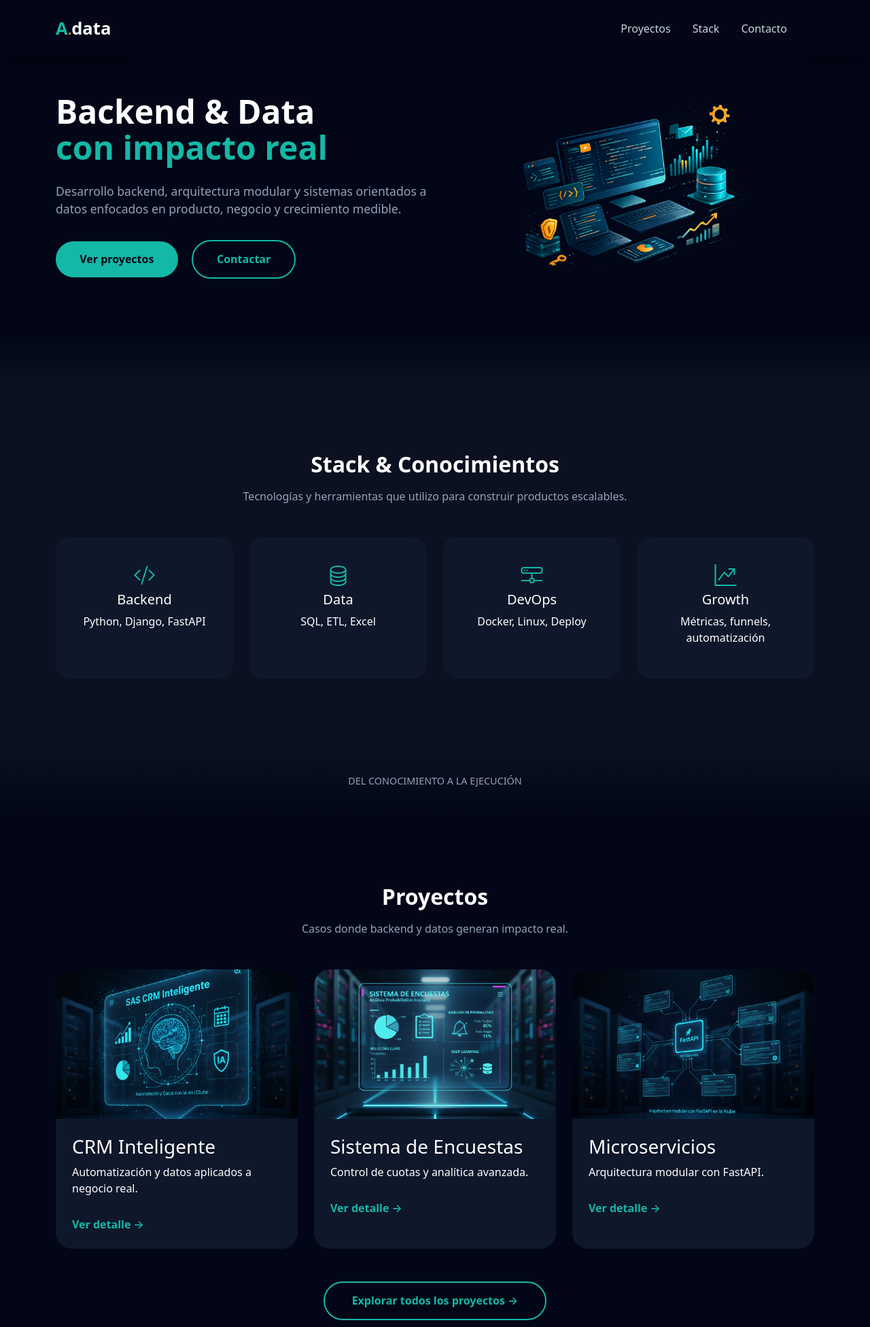
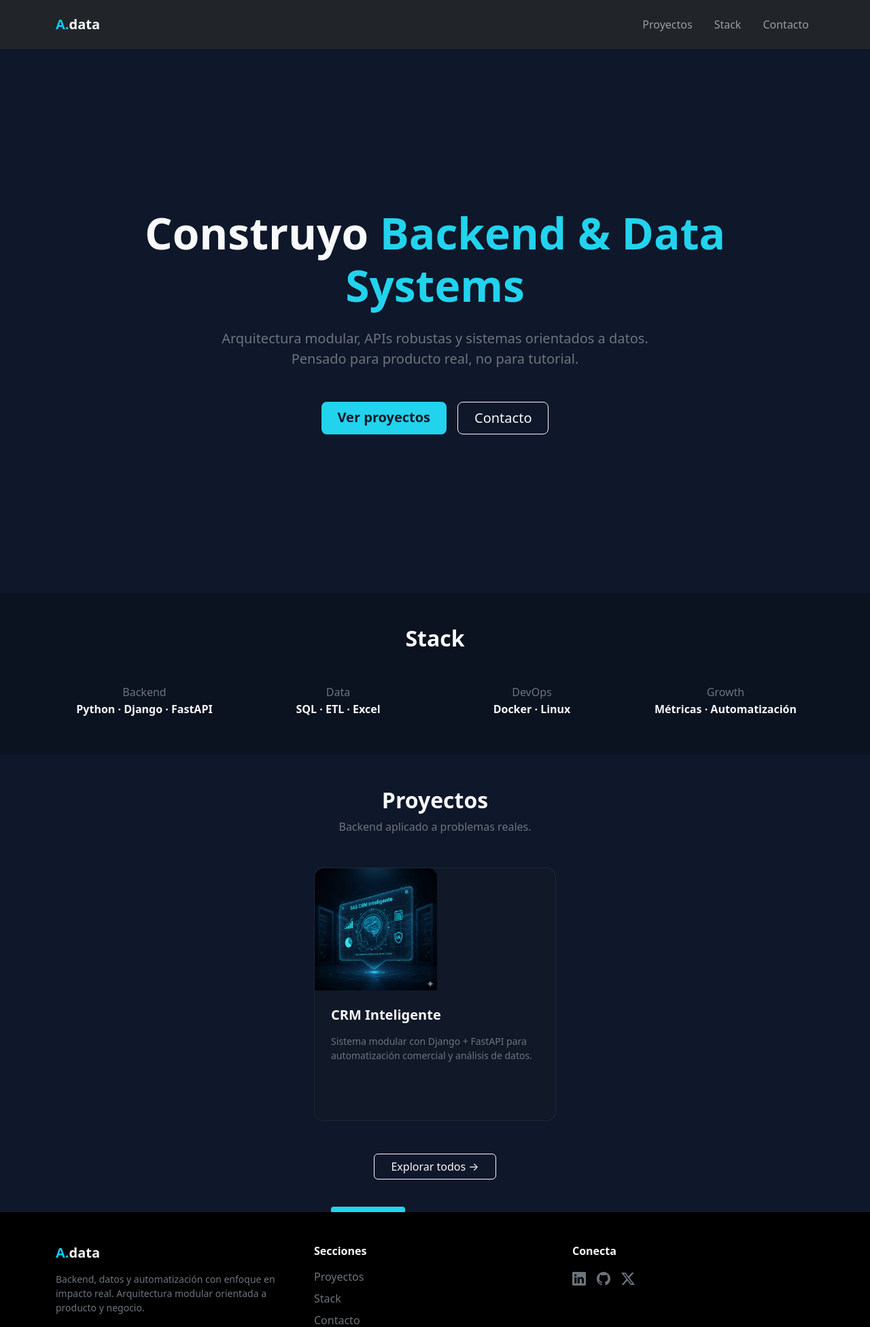
Before and after one commit to AndresAData/my_web, a Django app: page / in a window 1280 px wide. Shown: the top 1952 px of the page at 68% size. Run offline with Django 5.2, Linux system fonts and the light colour scheme.

Commit message:
gipiti se trago el portafolios

```diff
--- a/my_apps/portafolios/templates/portafolios/home.html
+++ b/my_apps/portafolios/templates/portafolios/home.html
@@ -3,169 +3,156 @@
 
 {% block content %}
 
+<style>
+body {
+    background-color: #0f172a;
+}
+
+.section-dark {
+    background-color: #0f172a;
+}
+
+.section-darker {
+    background-color: #0b1220;
+}
+
+.hero-title span {
+    color: #22d3ee;
+}
+
+.btn-accent {
+    background-color: #22d3ee;
+    border: none;
+    color: #0f172a;
+    font-weight: 600;
+}
+
+.btn-accent:hover {
+    background-color: #06b6d4;
+    color: #0f172a;
+}
+
+.project-card {
+    background-color: #111827;
+    border: 1px solid rgba(255,255,255,0.06);
+    border-radius: 14px;
+    transition: all 0.25s ease;
+}
+
+.project-card:hover {
+    transform: translateY(-6px);
+    border-color: #22d3ee;
+}
+
+.project-card img {
+    border-top-left-radius: 14px;
+    border-top-right-radius: 14px;
+    height: 180px;
+    object-fit: cover;
+}
+</style>
+
 <!-- HERO -->
-<section class="hero-section">
-  <div class="container">
-    <div class="row align-items-center gy-5">
+<section class="section-dark min-vh-100 d-flex align-items-center">
+    <div class="container text-center">
 
-      <div class="col-lg-6">
-        <h1 class="hero-title">
-          Backend & Data<br>
-          <span>con impacto real</span>
+        <h1 class="display-3 fw-bold hero-title mb-4">
+            Construyo <span>Backend & Data Systems</span>
         </h1>
 
-        <p class="hero-text">
-          Desarrollo backend, arquitectura modular y sistemas orientados a datos
-          enfocados en producto, negocio y crecimiento medible.
+        <p class="lead text-secondary mx-auto mb-5" style="max-width: 700px;">
+            Arquitectura modular, APIs robustas y sistemas orientados a datos.
+            Pensado para producto real, no para tutorial.
         </p>
 
-        <div class="hero-buttons">
-          <a href="#projects" class="btn btn-hero-primary">
-            Ver proyectos
-          </a>
-          <a href="#contact" class="btn btn-hero-secondary">
-            Contactar
-          </a>
+        <div class="d-flex justify-content-center gap-3">
+            <a href="#projects" class="btn btn-accent btn-lg px-4">
+                Ver proyectos
+            </a>
+            <a href="#contact" class="btn btn-outline-light btn-lg px-4">
+                Contacto
+            </a>
         </div>
-      </div>
-
-      <div class="col-lg-6 text-center">
-        <img src="{% static 'img/hero.png' %}" alt="Backend & Data" class="hero-image">
-      </div>
 
     </div>
-  </div>
 </section>
 
+<!-- STACK -->
+<section class="section-darker py-5">
+    <div class="container text-center">
 
-<!-- STACK -->
-<section class="stack-section" id="stack">
-  <div class="container text-center">
-    <h2 class="section-title">Stack & Conocimientos</h2>
-    <p class="section-subtitle">
-      Tecnologías y herramientas que utilizo para construir productos escalables.
-    </p>
+        <h2 class="fw-bold mb-4">Stack</h2>
 
-    <div class="row g-4 justify-content-center">
+        <div class="row justify-content-center g-4 mt-3">
 
-      <div class="col-md-3">
-        <div class="stack-card">
-          <i class="bi bi-code-slash stack-icon"></i>
-          <h5>Backend</h5>
-          <p>Python, Django, FastAPI</p>
+            <div class="col-md-3 col-6">
+                <p class="text-secondary mb-1">Backend</p>
+                <h6 class="fw-semibold">Python · Django · FastAPI</h6>
+            </div>
+
+            <div class="col-md-3 col-6">
+                <p class="text-secondary mb-1">Data</p>
+                <h6 class="fw-semibold">SQL · ETL · Excel</h6>
+            </div>
+
+            <div class="col-md-3 col-6">
+                <p class="text-secondary mb-1">DevOps</p>
+                <h6 class="fw-semibold">Docker · Linux</h6>
+            </div>
+
+            <div class="col-md-3 col-6">
+                <p class="text-secondary mb-1">Growth</p>
+                <h6 class="fw-semibold">Métricas · Automatización</h6>
+            </div>
+
         </div>
-      </div>
-
-      <div class="col-md-3">
-        <div class="stack-card">
-          <i class="bi bi-database stack-icon"></i>
-          <h5>Data</h5>
-          <p>SQL, ETL, Excel</p>
-        </div>
-      </div>
-
-      <div class="col-md-3">
-        <div class="stack-card">
-          <i class="bi bi-hdd-network stack-icon"></i>
-          <h5>DevOps</h5>
-          <p>Docker, Linux, Deploy</p>
-        </div>
-      </div>
-
-      <div class="col-md-3">
-        <div class="stack-card">
-          <i class="bi bi-graph-up-arrow stack-icon"></i>
-          <h5>Growth</h5>
-          <p>Métricas, funnels, automatización</p>
-        </div>
-      </div>
 
     </div>
-  </div>
 </section>
 
+<!-- PROJECTS -->
+<section class="section-dark py-5" id="projects">
+    <div class="container">
 
-<!-- DIVIDER -->
-<section class="section-divider">
-  <div class="container text-center">
-    <span>Del conocimiento a la ejecución</span>
-  </div>
-</section>
+        <div class="text-center mb-5">
+            <h2 class="fw-bold">Proyectos</h2>
+            <p class="text-secondary">Backend aplicado a problemas reales.</p>
+        </div>
 
+        <div class="row justify-content-center g-4">
 
-<!-- PROYECTOS -->
-<section class="projects-section" id="projects">
-  <div class="container">
-    <h2 class="section-title text-center">Proyectos</h2>
-    <p class="section-subtitle text-center">
-      Casos donde backend y datos generan impacto real.
-    </p>
+            <div class="col-md-6 col-lg-4">
+                <div class="project-card h-100">
 
-    <div class="row g-4">
+                    <img src="{% static 'img/crm.png' %}">
 
-      <div class="col-md-4">
-        <div class="project-card">
-          <div class="project-image">
-            <img src="{% static 'img/crm.png' %}" alt="CRM Inteligente">
-          </div>
-          <div class="project-info">
-            <h3>CRM Inteligente</h3>
-            <p>Automatización y datos aplicados a negocio real.</p>
-            <a href="#" class="project-link">Ver detalle →</a>
-          </div>
+                    <div class="p-4 d-flex flex-column h-100">
+
+                        <h5 class="fw-semibold">CRM Inteligente</h5>
+
+                        <p class="text-secondary small flex-grow-1 mt-2">
+                            Sistema modular con Django + FastAPI para automatización
+                            comercial y análisis de datos.
+                        </p>
+
+                        <a href="#" class="btn btn-accent btn-sm mt-3 align-self-start">
+                            Ver detalle →
+                        </a>
+
+                    </div>
+
+                </div>
+            </div>
+
         </div>
-      </div>
 
-      <div class="col-md-4">
-        <div class="project-card">
-          <div class="project-image">
-            <img src="{% static 'img/encuestas.png' %}" alt="Sistema Encuestas">
-          </div>
-          <div class="project-info">
-            <h3>Sistema de Encuestas</h3>
-            <p>Control de cuotas y analítica avanzada.</p>
-            <a href="#" class="project-link">Ver detalle →</a>
-          </div>
+        <div class="text-center mt-5">
+            <a href="{% url 'portafolios:projects' %}" class="btn btn-outline-light px-4">
+                Explorar todos →
+            </a>
         </div>
-      </div>
-
-      <div class="col-md-4">
-        <div class="project-card">
-          <div class="project-image">
-            <img src="{% static 'img/servicios.png' %}" alt="Microservicios">
-          </div>
-          <div class="project-info">
-            <h3>Microservicios</h3>
-            <p>Arquitectura modular con FastAPI.</p>
-            <a href="#" class="project-link">Ver detalle →</a>
-          </div>
-        </div>
-      </div>
 
     </div>
-
-    <div class="projects-cta text-center">
-      <a href="#" class="btn btn-projects">
-        Explorar todos los proyectos →
-      </a>
-    </div>
-
-  </div>
-</section>
-
-
-<!-- CONTACT -->
-<section class="contact-section" id="contact">
-  <div class="container text-center">
-    <h2>¿Construimos algo sólido?</h2>
-    <p class="contact-lead">
-      Si tienes una idea, un producto o un problema de datos,
-      podemos diseñar una solución backend escalable.
-    </p>
-    <a href="mailto:contacto@andres.data" class="btn btn-contact">
-      Escríbeme
-    </a>
-  </div>
 </section>
 
 {% endblock %}
--- a/my_apps/portafolios/urls.py
+++ b/my_apps/portafolios/urls.py
@@ -1,9 +1,10 @@
 from django.urls import path
-from .views import HomeView
+from .views import HomeView, PortafolioView
 
 app_name = 'portafolios'
 
 
 urlpatterns = [
     path('', HomeView, name='home'),
+    path('portafolio/', PortafolioView, name='projects'),
 ]
--- a/my_apps/portafolios/views.py
+++ b/my_apps/portafolios/views.py
@@ -1,7 +1,26 @@
 from django.shortcuts import render
-
+from my_apps.portafolios.models import Project
 # Create your views here.
 
 
 def HomeView(request):
     return render(request, 'portafolios/home.html')
+
+
+def PortafolioView(request):
+
+    tag = request.GET.get("tag")
+
+    projects = (
+        Project.objects
+        .published()
+        .with_relations()
+        .ordered()
+    )
+
+    if tag:
+        projects = projects.with_tag(tag)
+
+    return render(request, 'portafolios/portafolio.html', {
+        'projects': projects
+    })
--- a/templates/base.html
+++ b/templates/base.html
@@ -12,99 +12,97 @@
             content="width=device-width, initial-scale=1, shrink-to-fit=no"
         />
 
-        <!-- Bootstrap CSS v5.2.1 -->
-        <link
-            href="https://cdn.jsdelivr.net/npm/bootstrap@5.3.2/dist/css/bootstrap.min.css"
-            rel="stylesheet"
-            integrity="sha384-T3c6CoIi6uLrA9TneNEoa7RxnatzjcDSCmG1MXxSR1GAsXEV/Dwwykc2MPK8M2HN"
-            crossorigin="anonymous"
-        />
+        <!-- BOOTSTRAP 5.3.2 CSS -->
+        <link href="https://cdn.jsdelivr.net/npm/bootstrap@5.3.2/dist/css/bootstrap.min.css"
+            rel="stylesheet">
 
         <link href="https://cdn.jsdelivr.net/npm/bootstrap-icons@1.11.3/font/bootstrap-icons.css" rel="stylesheet">
-        <!-- CSS Adata -->
-        <link rel="stylesheet" href="{% static 'css/navbar.css' %}">
-        <link rel="stylesheet" href="{% static 'css/landing.css' %}">
-        <link rel="stylesheet" href="{% static 'css/footer.css' %}">
 
         {% block styles %}{% endblock  %}
 
     </head>
 
-    <body>
+    <body class="d-flex flex-column min-vh-100 bg-dark text-light">
         <header>
             {% include "./includes/navbar.html" %}
         </header>
-        <main>
 
+        <main class="flex-fill">
             {% block content %}
-            {% endblock%}
+            {% endblock %}
+        </main>
 
-        </main>
-        <footer class="adata-footer">
+        <footer class="bg-black text-light pt-5 pb-4 mt-auto">
             <div class="container">
-                <div class="row align-items-center gy-4">
 
-                    <!-- Brand / Claim -->
-                    <div class="col-md-4 text-center text-md-start">
-                        <h5 class="footer-brand">Andres<span>.Data</span></h5>
-                        <p class="footer-text">
+                <div class="row gy-4">
+
+                <!-- BRAND -->
+                <div class="col-lg-4">
+                    <h5 class="fw-bold">
+                    <span class="text-info">A.</span>data
+                    </h5>
+                    <p class="text-secondary small mt-3">
                     Backend, datos y automatización con enfoque en impacto real.
+                    Arquitectura modular orientada a producto y negocio.
                     </p>
                 </div>
 
-                    <!-- Links -->
-                    <div class="col-md-4 text-center">
-                        <ul class="footer-links">
-                            <li><a href="#projects">Proyectos</a></li>
-                            <li><a href="#stack">Stack</a></li>
-                            <li><a href="#contact">Contacto</a></li>
+                <!-- LINKS -->
+                <div class="col-lg-4">
+                    <h6 class="fw-semibold mb-3">Secciones</h6>
+                    <ul class="list-unstyled">
+                    <li class="mb-2">
+                        <a href="/#projects" class="text-secondary text-decoration-none">
+                        Proyectos
+                        </a>
+                    </li>
+                    <li class="mb-2">
+                        <a href="/#stack" class="text-secondary text-decoration-none">
+                        Stack
+                        </a>
+                    </li>
+                    <li class="mb-2">
+                        <a href="/#contact" class="text-secondary text-decoration-none">
+                        Contacto
+                        </a>
+                    </li>
                     </ul>
                 </div>
 
-                    <!-- Social -->
-                    <div class="col-md-4 text-center text-md-end">
-                        <div class="footer-social">
-                            <a href="#" target="_blank" aria-label="LinkedIn">
+                <!-- SOCIAL -->
+                <div class="col-lg-4">
+                    <h6 class="fw-semibold mb-3">Conecta</h6>
+
+                    <div class="d-flex gap-3 fs-5">
+                    <a href="#" class="text-secondary">
                         <i class="bi bi-linkedin"></i>
                     </a>
-                            <a href="#" target="_blank" aria-label="GitHub">
+                    <a href="#" class="text-secondary">
                         <i class="bi bi-github"></i>
                     </a>
-                            <a href="#" target="_blank" aria-label="Twitter">
-                                <i class="bi bi-twitter"></i>
+                    <a href="#" class="text-secondary">
+                        <i class="bi bi-twitter-x"></i>
                     </a>
                     </div>
                 </div>
 
                 </div>
 
-                <div class="footer-bottom text-center mt-4">
-                    <small>
-                        © {{ now|date:"Y" }} Andres.Data — Built with Django & data mindset.
-                    </small>
+                <hr class="border-secondary my-4">
+
+                <!-- BOTTOM -->
+                <div class="text-center small text-secondary">
+                © {{ now|date:"Y" }} Andres.Data — Built with Django & Data mindset.
                 </div>
+
             </div>
         </footer>
         <!-- Bootstrap JavaScript Libraries -->
-        <script
-            src="https://cdn.jsdelivr.net/npm/@popperjs/core@2.11.8/dist/umd/popper.min.js"
-            integrity="sha384-I7E8VVD/ismYTF4hNIPjVp/Zjvgyol6VFvRkX/vR+Vc4jQkC+hVqc2pM8ODewa9r"
-            crossorigin="anonymous"
-        ></script>
-
-        <script
-            src="https://cdn.jsdelivr.net/npm/bootstrap@5.3.2/dist/js/bootstrap.min.js"
-            integrity="sha384-BBtl+eGJRgqQAUMxJ7pMwbEyER4l1g+O15P+16Ep7Q9Q+zqX6gSbd85u4mG4QzX+"
-            crossorigin="anonymous"
-        ></script>
+        <script src="https://cdn.jsdelivr.net/npm/bootstrap@5.3.2/dist/js/bootstrap.bundle.min.js"></script>
 
         {% block scripts %}
-            <script>
-                window.addEventListener("scroll", function () {
-                    const navbar = document.querySelector(".adata-navbar");
-                    navbar.classList.toggle("scrolled", window.scrollY > 30);
-                });
-            </script>
+
         {% endblock  %}
     </body>
 </html>
--- a/templates/includes/navbar.html
+++ b/templates/includes/navbar.html
@@ -1,34 +1,37 @@
-<nav class="navbar navbar-expand-lg adata-navbar fixed-top">
+<nav class="navbar navbar-expand-lg navbar-dark bg-dark sticky-top py-3">
   <div class="container">
 
-        <!-- LOGO -->
-        <a class="navbar-brand adata-logo me-4" href="#">
-            <span class="logo-accent">A<span class="colored-dot">.</span></span>data
+    <a class="navbar-brand fw-bold" href="/">
+      <span class="text-info">A.</span>data
     </a>
 
-        <!-- BOTÓN HAMBURGUESA MOBILE -->
-        <button class="navbar-toggler collapsed" type="button"
+    <button class="navbar-toggler" type="button"
       data-bs-toggle="collapse"
-            data-bs-target="#adataNavbar"
-            aria-controls="adataNavbar"
-            aria-expanded="false"
-            aria-label="Toggle navigation"
-            onclick="this.classList.toggle('active')">
-            <span></span>
+      data-bs-target="#mainNavbar">
+      <span class="navbar-toggler-icon"></span>
     </button>
 
-        <!-- LINKS -->
-        <div class="collapse navbar-collapse justify-content-end" id="adataNavbar">
-            <ul class="navbar-nav align-items-lg-center gap-lg-3">
+    <div class="collapse navbar-collapse justify-content-end" id="mainNavbar">
+      <ul class="navbar-nav gap-lg-3">
+
         <li class="nav-item">
-                    <a class="nav-link adata-link" href="#projects">Proyectos</a>
+          <a class="nav-link" href="{% url 'portafolios:projects' %}">
+            Proyectos
+          </a>
         </li>
+
         <li class="nav-item">
-                    <a class="nav-link adata-link" href="#stack">Stack</a>
+          <a class="nav-link" href="/#stack">
+            Stack
+          </a>
         </li>
+
         <li class="nav-item">
-                    <a class="nav-link adata-link" href="#contact">Contacto</a>
+          <a class="nav-link" href="/#contact">
+            Contacto
+          </a>
         </li>
+
       </ul>
     </div>
 
```
Also changed, not shown: my_apps/portafolios/templates/portafolios/portafolio.html (added, +56 -0 lines), static/css/base.css (+8 -4 lines), static/css/portafolio.css (added, +90 -0 lines). Lines whose indentation alone changed are shown as unchanged.
